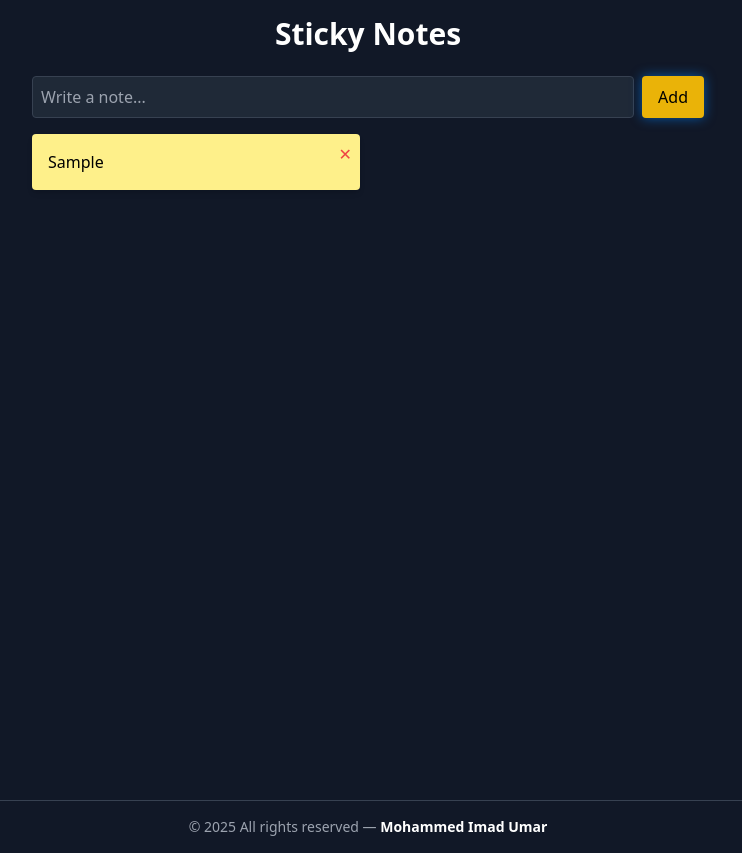
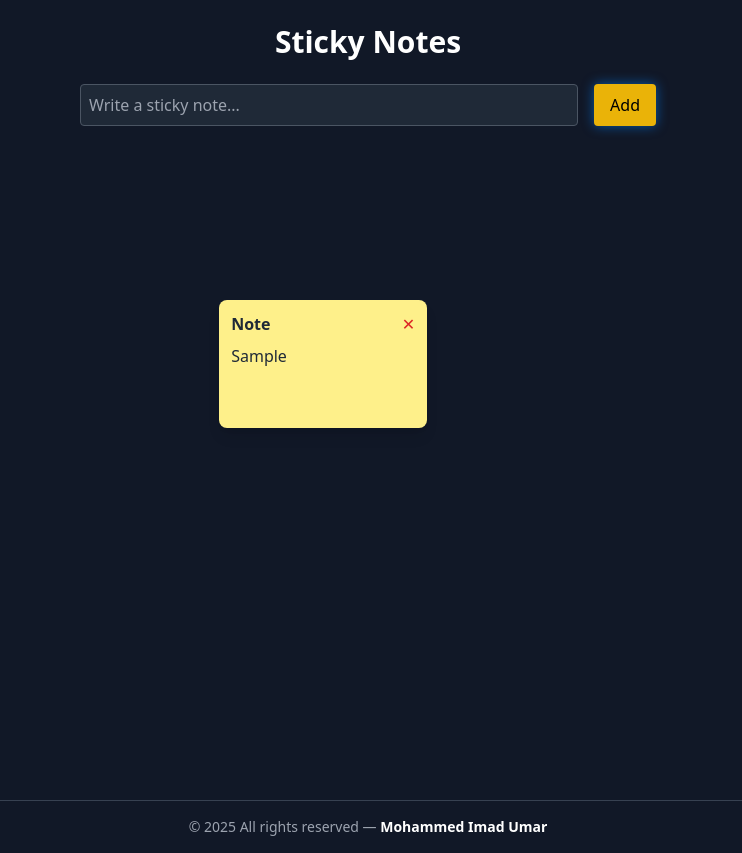
Before and after one commit to mohammed-imad-umar/college-companion, a React (Vite) app: page /sticky-notes in a window 1280 px wide. Both pictures are taken after typing "Sample" into the empty fields and a click on the button "Add". Shown: the whole page, without its empty margins (272-1014 px from the left). Built offline with nearby package versions, Linux system fonts and the light colour scheme; no server answers.

Commit message:
Update StickyNotes.jsx

```diff
--- a/src/pages/StickyNotes.jsx
+++ b/src/pages/StickyNotes.jsx
@@ -2,63 +2,105 @@ import React, { useState, useEffect } from "react";
 
 const StickyNotes = () => {
   const [notes, setNotes] = useState(() => {
-    const stored = localStorage.getItem("college_notes");
-    return stored ? JSON.parse(stored) : [];
+    const saved = localStorage.getItem("college_sticky_notes");
+    return saved ? JSON.parse(saved) : [];
   });
+
   const [newNote, setNewNote] = useState("");
 
+  useEffect(() => {
+    localStorage.setItem("college_sticky_notes", JSON.stringify(notes));
+  }, [notes]);
+
   const addNote = () => {
-    if (!newNote.trim()) return;
-    const updated = [...notes, newNote.trim()];
-    setNotes(updated);
-    localStorage.setItem("college_notes", JSON.stringify(updated));
+    if (newNote.trim()) {
+      const note = {
+        id: Date.now(),
+        text: newNote,
+        x: 100 + Math.random() * 400,
+        y: 100 + Math.random() * 300,
+      };
+      setNotes([...notes, note]);
       setNewNote("");
+    }
   };
 
-  const deleteNote = (index) => {
-    const updated = notes.filter((_, i) => i !== index);
-    setNotes(updated);
-    localStorage.setItem("college_notes", JSON.stringify(updated));
+  const deleteNote = (id) => {
+    setNotes(notes.filter((n) => n.id !== id));
+  };
+
+  const handleDrag = (id, dx, dy) => {
+    setNotes((prev) =>
+      prev.map((note) =>
+        note.id === id ? { ...note, x: note.x + dx, y: note.y + dy } : note
+      )
+    );
+  };
+
+  const handleMouseDown = (e, id) => {
+    const startX = e.clientX;
+    const startY = e.clientY;
+
+    const handleMouseMove = (moveEvent) => {
+      const dx = moveEvent.clientX - startX;
+      const dy = moveEvent.clientY - startY;
+      handleDrag(id, dx, dy);
+    };
+
+    const handleMouseUp = () => {
+      document.removeEventListener("mousemove", handleMouseMove);
+      document.removeEventListener("mouseup", handleMouseUp);
+    };
+
+    document.addEventListener("mousemove", handleMouseMove);
+    document.addEventListener("mouseup", handleMouseUp);
   };
 
   return (
-    <div className="min-h-screen bg-gray-900 text-white p-4">
-      <h1 className="text-3xl font-bold text-center mb-6">Sticky Notes</h1>
+    <div className="min-h-screen bg-gray-900 text-white p-6 overflow-hidden">
+      <h1 className="text-3xl font-bold mb-6 text-center">Sticky Notes</h1>
 
-      <div className="max-w-2xl mx-auto space-y-4">
-        <div className="flex gap-2">
+      <div className="max-w-xl mx-auto mb-4 flex gap-4">
         <input
           type="text"
-            placeholder="Write a note..."
           value={newNote}
           onChange={(e) => setNewNote(e.target.value)}
-            className="flex-1 p-2 rounded bg-gray-800 border border-gray-700"
+          placeholder="Write a sticky note..."
+          className="flex-1 p-2 rounded bg-gray-800 border border-gray-600"
         />
         <button
           onClick={addNote}
-            className="glow-button bg-yellow-500 hover:bg-yellow-600 text-black px-4 rounded"
+          className="glow-button bg-yellow-500 hover:bg-yellow-600 text-black px-4 py-2 rounded"
         >
           Add
         </button>
       </div>
 
-        <div className="grid grid-cols-1 sm:grid-cols-2 gap-4">
-          {notes.map((note, index) => (
+      {notes.map((note) => (
         <div
-              key={index}
-              className="bg-yellow-200 text-black p-4 rounded shadow-md relative"
+          key={note.id}
+          onMouseDown={(e) => handleMouseDown(e, note.id)}
+          className="absolute w-52 h-32 p-3 rounded-lg shadow-lg cursor-move"
+          style={{
+            left: note.x,
+            top: note.y,
+            backgroundColor: "#fef08a",
+            color: "#1f2937",
+            zIndex: 50,
+          }}
         >
-              <p>{note}</p>
+          <div className="flex justify-between items-center mb-2">
+            <strong>Note</strong>
             <button
-                onClick={() => deleteNote(index)}
-                className="absolute top-2 right-2 text-red-500 hover:text-red-700"
+              onClick={() => deleteNote(note.id)}
+              className="text-red-600 hover:text-red-800"
             >
               ✕
             </button>
           </div>
+          <p className="break-words">{note.text}</p>
+        </div>
       ))}
-        </div>
-      </div>
     </div>
   );
 };
```
Lines whose indentation alone changed are shown as unchanged.
